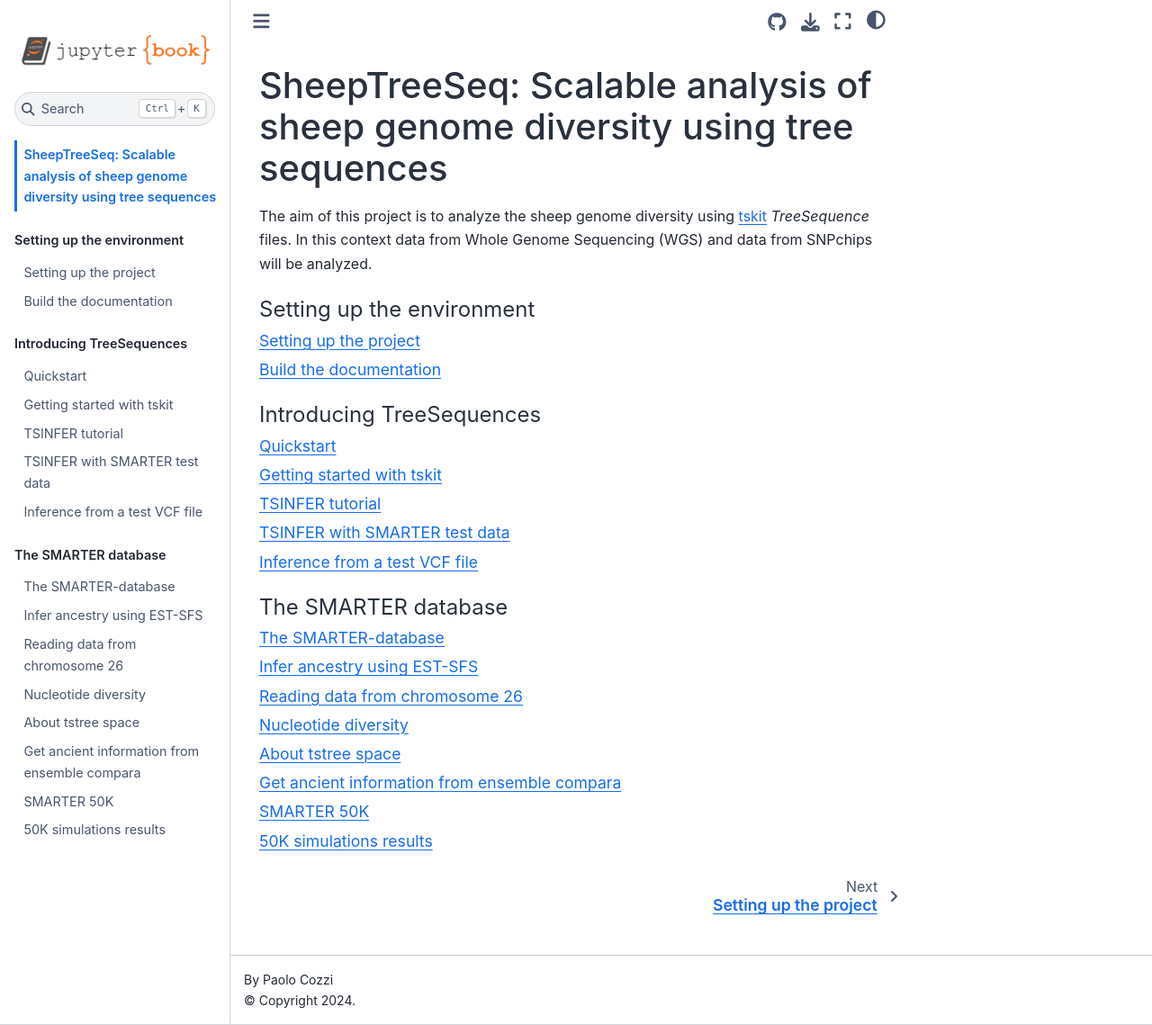
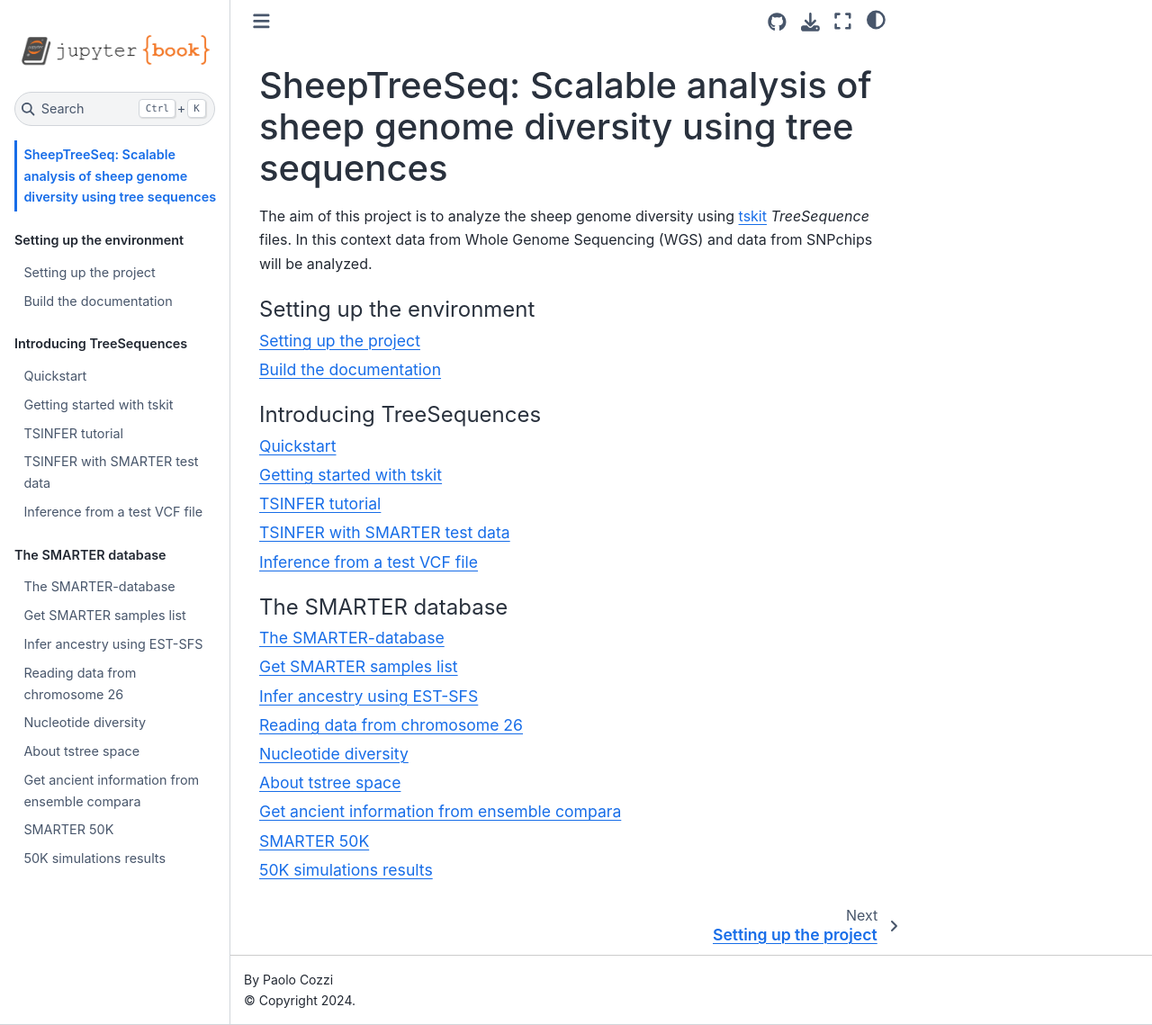
Before and after one commit to bunop/TSKITetude, a Jupyter Book: the page built from docs/intro.md, in a window 1280 px wide and 1139 px high. Shown: the whole window at 90% size. Built offline with Jupyter Book 1.0.4 settings and Sphinx 7.4.7 and the Sphinx Book theme 1.1.4, drawn with Linux system fonts in a browser that asks for light colours.

Commit message:
:monocle_face: collect sheep samples info from SMARTER dataset

```diff
--- a/docs/_toc.yml
+++ b/docs/_toc.yml
@@ -19,7 +19,8 @@ parts:
 
   - caption: The SMARTER database
     chapters:
-      - file: running/smarter-database.md
+      - file: running/smarter-database
+      - file: notebooks/15-smarter_samples_list
       - file: notebooks/03-smarter_database
       - file: notebooks/05-tstree-smarter
       - file: notebooks/06-nucleotide-diversity
```
Also changed, not shown: docs/notebooks/15-smarter_samples_list.ipynb (added), 1 other file.
